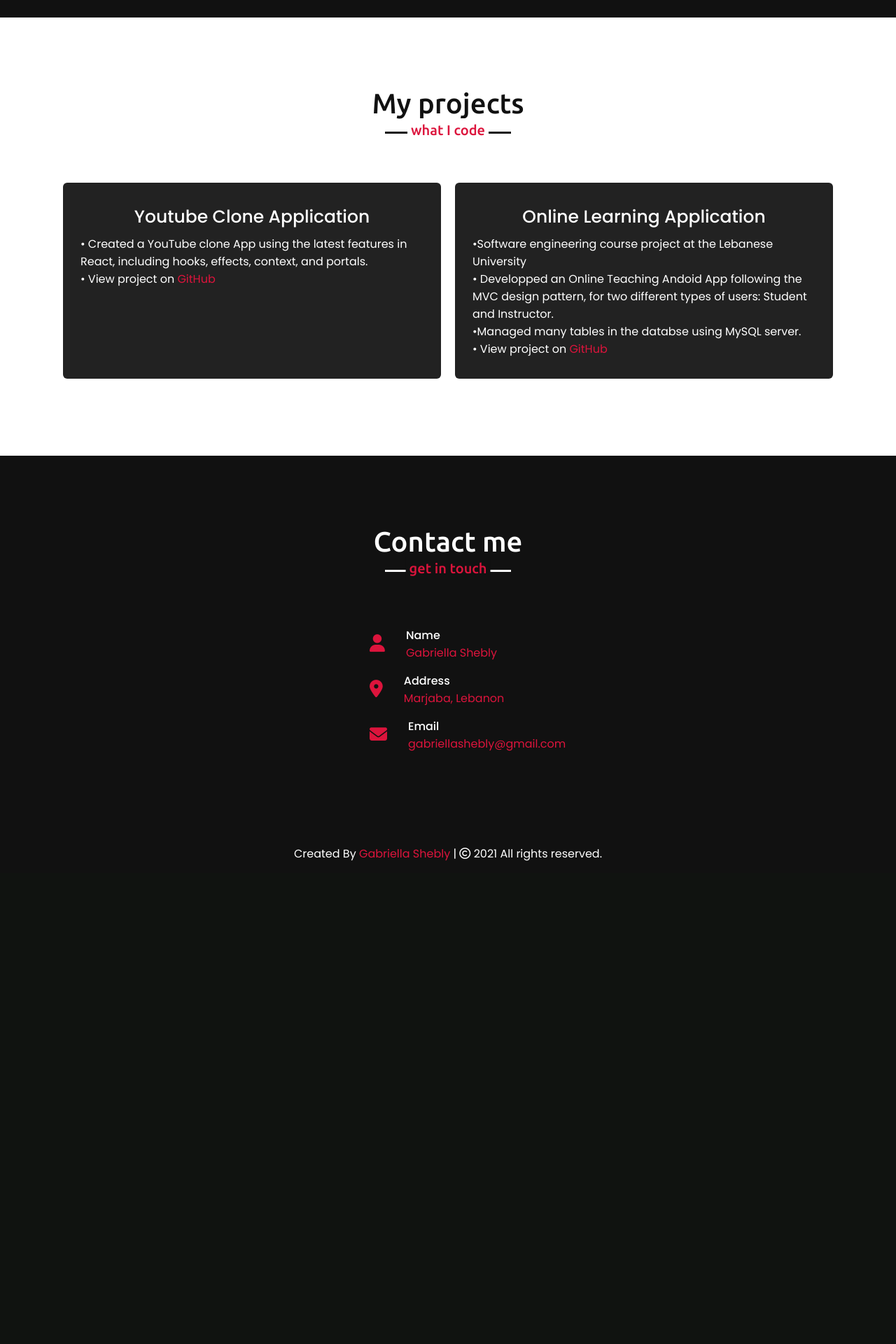
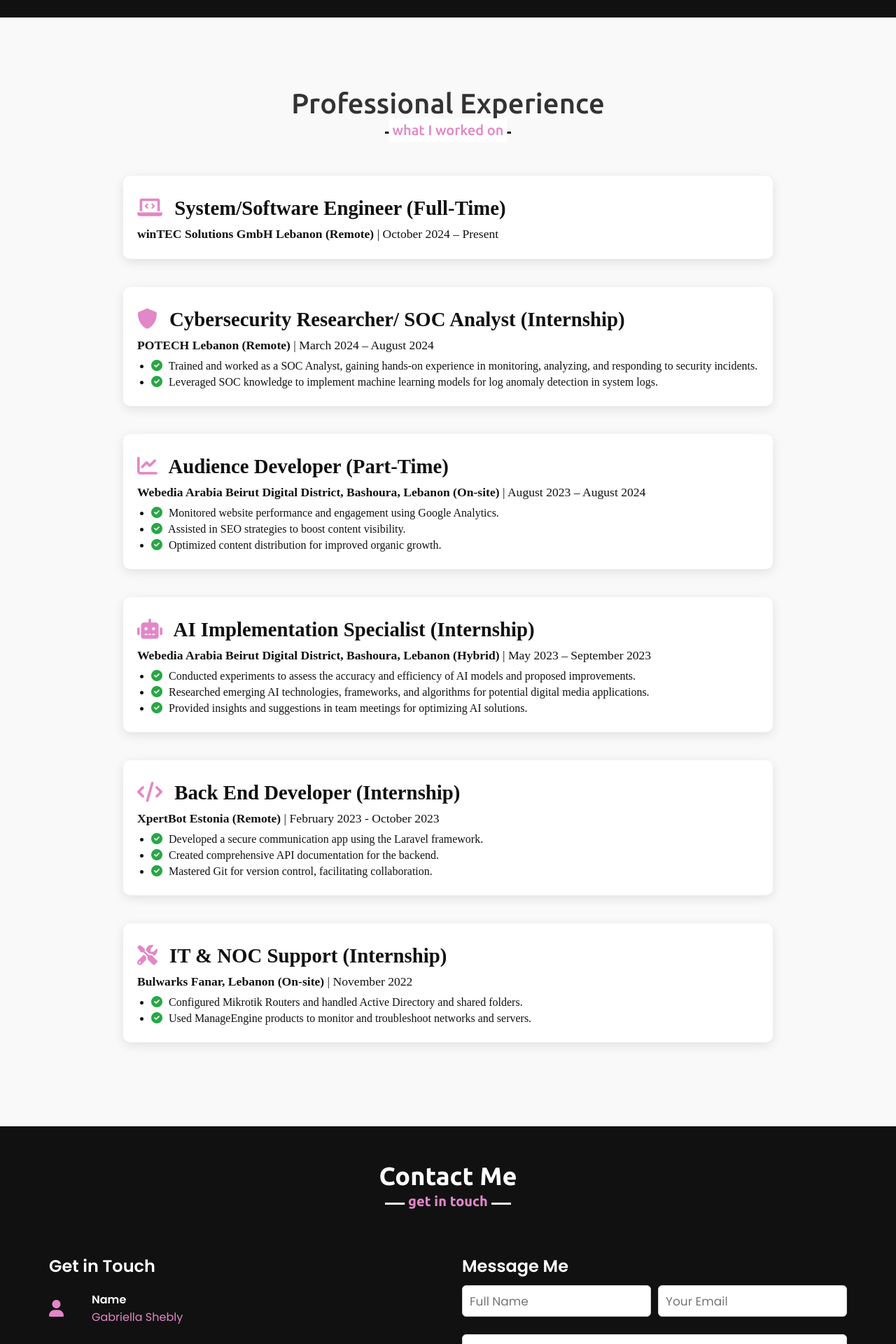
Before and after one commit to gabriellash/portfolio, a PHP site: page / in a window 1280 px wide. Shown: the part 1840-3760 px from the top of the page at 70% size. Before the commit the page ends 3070 px from the top, so only its background shows below. Run offline with PHP 8.4, Linux system fonts and the light colour scheme; some libraries are stand-ins or nearby versions.

Commit message:
updated portfolio

```diff
--- a/index.html
+++ b/index.html
@@ -9,6 +9,9 @@
     <script src="https://kit.fontawesome.com/a076d05399.js" ></script>
     <script src="https://code.jquery.com/jquery-3.5.1.min.js"></script>
     <script src="https://cdnjs.cloudflare.com/ajax/libs/typed.js/2.0.12/typed.min.js"></script>
+    <!-- Add this line in the <head> section of your HTML to include Font Awesome -->
+    <link rel="stylesheet" href="https://cdnjs.cloudflare.com/ajax/libs/font-awesome/6.0.0-beta3/css/all.min.css">
+
 
 </head>
 <body>
@@ -22,6 +25,7 @@
                 <li><a href="#home" class="menu-btn">Home</a></li>
                 <li><a href="#about" class="menu-btn" >About</a></li>
                 <li><a href="#skills" class="menu-btn">Skills</a></li>
+                <li><a href="#project" class="menu-btn">Experience</a></li>
                 <li><a href="#project" class="menu-btn">Projects</a></li>
                 <li><a href="#contact" class="menu-btn">Contact</a></li>
             </ul>
@@ -88,7 +92,72 @@
         </div>
     </section>
 
-    <section class="project" id="project">
+    <section class="experience" id="experience">
+        <div class="max-width">
+            <h2 class="title">Professional Experience</h2>
+            <div class="experience-content">
+
+                <div class="job">
+                    <h3><i class="fas fa-laptop-code"></i> System/Software Engineer (Full-Time)</h3>
+                    <p><strong>winTEC Solutions GmbH Lebanon (Remote)</strong> | October 2024 – Present</p>
+                </div>
+
+                <div class="job">
+                    <h3><i class="fas fa-shield-alt"></i> Cybersecurity Researcher/ SOC Analyst (Internship)</h3>
+                    <p><strong>POTECH Lebanon (Remote)</strong> | March 2024 – August 2024</p>
+                    <ul>
+                        <li><i class="fas fa-check-circle"></i> Trained and worked as a SOC Analyst, gaining hands-on experience in monitoring, analyzing, and responding to security incidents.</li>
+                        <li><i class="fas fa-check-circle"></i> Leveraged SOC knowledge to implement machine learning models for log anomaly detection in system logs.</li>
+                    </ul>
+                </div>
+
+                <div class="job">
+                    <h3><i class="fas fa-chart-line"></i> Audience Developer (Part-Time)</h3>
+                    <p><strong>Webedia Arabia Beirut Digital District, Bashoura, Lebanon (On-site)</strong> | August 2023 – August 2024</p>
+                    <ul>
+                        <li><i class="fas fa-check-circle"></i> Monitored website performance and engagement using Google Analytics.</li>
+                        <li><i class="fas fa-check-circle"></i> Assisted in SEO strategies to boost content visibility.</li>
+                        <li><i class="fas fa-check-circle"></i> Optimized content distribution for improved organic growth.</li>
+                    </ul>
+                </div>
+
+                <div class="job">
+                    <h3><i class="fas fa-robot"></i> AI Implementation Specialist (Internship)</h3>
+                    <p><strong>Webedia Arabia Beirut Digital District, Bashoura, Lebanon (Hybrid)</strong> | May 2023 – September 2023</p>
+                    <ul>
+                        <li><i class="fas fa-check-circle"></i> Conducted experiments to assess the accuracy and efficiency of AI models and proposed improvements.</li>
+                        <li><i class="fas fa-check-circle"></i> Researched emerging AI technologies, frameworks, and algorithms for potential digital media applications.</li>
+                        <li><i class="fas fa-check-circle"></i> Provided insights and suggestions in team meetings for optimizing AI solutions.</li>
+                    </ul>
+                </div>
+
+                <div class="job">
+                    <h3><i class="fas fa-code"></i> Back End Developer (Internship)</h3>
+                    <p><strong>XpertBot Estonia (Remote)</strong> | February 2023 - October 2023</p>
+                    <ul>
+                        <li><i class="fas fa-check-circle"></i> Developed a secure communication app using the Laravel framework.</li>
+                        <li><i class="fas fa-check-circle"></i> Created comprehensive API documentation for the backend.</li>
+                        <li><i class="fas fa-check-circle"></i> Mastered Git for version control, facilitating collaboration.</li>
+                    </ul>
+                </div>
+
+                <div class="job">
+                    <h3><i class="fas fa-tools"></i> IT & NOC Support (Internship)</h3>
+                    <p><strong>Bulwarks Fanar, Lebanon (On-site)</strong> | November 2022</p>
+                    <ul>
+                        <li><i class="fas fa-check-circle"></i> Configured Mikrotik Routers and handled Active Directory and shared folders.</li>
+                        <li><i class="fas fa-check-circle"></i> Used ManageEngine products to monitor and troubleshoot networks and servers.</li>
+                    </ul>
+                </div>
+
+            </div>
+        </div>
+    </section>
+
+
+
+
+    <!-- <section class="project" id="project">
         <div class="max-width">
             <h2 class="title">My projects</h2>
             <div class="project-content">
@@ -114,73 +183,72 @@
 
             </div>
         </div>
-    </section>
+    </section> -->
 
-    <section class="contact" id="contact">
-        <div class="max-width">
-            <h2 class="title"> Contact me</h2>
-            <div class="contact-content">
-                <div class="column left">
-                   <!--  <div class="text">Get in Touch</div>  -->
+    <section class="contact" id="contact" style="padding: 50px 0;">
+        <div class="max-width" style="max-width: 1200px; margin: 0 auto; padding: 0 20px;">
+            <h2 class="title" style="text-align: center; font-size: 36px; font-weight: 600;">Contact Me</h2>
+            <div class="contact-content" style="display: flex; justify-content: space-between; align-items: flex-start; flex-wrap: wrap; gap: 20px;">
+                <div class="column left" style="flex: 1; min-width: 300px; margin: 10px;">
+                    <div class="text" style="font-size: 24px; font-weight: 600; margin-bottom: 10px;">Get in Touch</div>
                     <div class="icons">
-
-                        <div class="row">
-                            <i class="fas fa-user"></i>
-                            <div class="info">
-                                <div class="head">Name</div>
+                        <div class="row" style="display: flex; align-items: center; margin-bottom: 10px;">
+                            <i class="fas fa-user" style="font-size: 24px; margin-right: 10px;"></i>
+                            <div class="info" style="display: flex; flex-direction: column;">
+                                <div class="head" style="font-weight: 600;">Name</div>
                                 <div class="sub-title">Gabriella Shebly</div>
                             </div>
                         </div>
 
-                        <div class="row">
-                            <i class="fas fa-map-marker-alt"></i>
-                            <div class="info">
-                                <div class="head">Address</div>
-                                <div class="sub-title">Marjaba, Lebanon </div>
-                            </div>
-                        </div>
-                        <div class="row">
-                            <i class="fas fa-envelope"></i>
-                            <div class="info">
-                                <div class="head">Email</div>
-                                <div class="sub-title">gabriellashebly@gmail.com </div>
+                        <div class="row" style="display: flex; align-items: center; margin-bottom: 10px;">
+                            <i class="fas fa-map-marker-alt" style="font-size: 24px; margin-right: 10px;"></i>
+                            <div class="info" style="display: flex; flex-direction: column;">
+                                <div class="head" style="font-weight: 600;">Address</div>
+                                <div class="sub-title">Germany</div>
                             </div>
                         </div>
 
+                        <div class="row" style="display: flex; align-items: center; margin-bottom: 10px;">
+                            <i class="fas fa-envelope" style="font-size: 24px; margin-right: 10px;"></i>
+                            <div class="info" style="display: flex; flex-direction: column;">
+                                <div class="head" style="font-weight: 600;">Email</div>
+                                <div class="sub-title">gabriellashebly@gmail.com</div>
+                            </div>
+                        </div>
                     </div>
                 </div>
-            <!--      <div class="column right">
-                  <div class="text">Message me</div>
 
-                   <form action="contactform.php" method="post" >
-                        <div class="fields">
-                            <div class="field name">
-                                <input type="text" name="name" placeholder="Full name">
+                <div class="column right" style="flex: 1; min-width: 300px; margin: 10px;">
+                    <div class="text" style="font-size: 24px; font-weight: 600; margin-bottom: 10px;">Message Me</div>
+                    <!-- Updated Form with Formspree Integration -->
+                    <form action="https://formspree.io/f/mqakkedd" method="POST">
+                        <div class="fields" style="display: flex; justify-content: space-between;">
+                            <div class="field name" style="flex: 1; margin-right: 10px;">
+                                <input type="text" name="name" placeholder="Full Name" required style="width: 100%; padding: 10px;">
                             </div>
-                            <div class="field email">
-                                <input type="email" name="mail" placeholder="Your e-mail">
+                            <div class="field email" style="flex: 1;">
+                                <input type="email" name="email" placeholder="Your Email" required style="width: 100%; padding: 10px;">
                             </div>
                         </div>
-                        <div class="field ">
-                            <input type="text" name="subject" placeholder="Subject">
+                        <div class="field" style="margin-top: 10px;">
+                            <input type="text" name="subject" placeholder="Subject" required style="width: 100%; padding: 10px;">
                         </div>
-                        <div class="field textarea">
-                            <textarea name="message" placeholder="Message.." cols="30" rows="10"></textarea>
+                        <div class="field textarea" style="margin-top: 10px;">
+                            <textarea name="message" placeholder="Message.." cols="30" rows="10" required style="width: 100%; padding: 10px;"></textarea>
                         </div>
-                        <div class="button">
-                            <button type="submit" name="submit" > Send Message</button>
+                        <div class="button" style="margin-top: 5px;">
+                            <button type="submit" style="border: none; cursor: pointer;">Send Message</button>
                         </div>
                     </form>
-
                 </div>
-                -->
             </div>
         </div>
     </section>
 
 
+
     <footer>
-        <span>Created By <span style="color:crimson" >Gabriella Shebly </span>  | <span class="far fa-copyright"></span> 2021 All rights reserved.</span>
+        <span>Created By <span style="color:#e287c7" >Gabriella Shebly </span>  | <span class="far fa-copyright"></span> 2024 All rights reserved.</span>
     </footer>
 
     <script src="script.js"></script>
--- /dev/null
+++ b/info.php
@@ -0,0 +1,3 @@
+<?php
+phpinfo();
+?>
--- a/style.css
+++ b/style.css
@@ -126,7 +126,7 @@ section .title::after{
     bottom:-12px;
     left: 50%;
     font-size: 20px;
-    color: crimson;
+    color: #e287c7;
     padding:5px;
     background: #fff;
     transform:translate(-50%);
@@ -358,7 +358,7 @@ section{
 
 .project .project-content .card a{
     text-decoration: none;
-    color: crimson;
+    color: #e287c7;
 }
 .project .project-content .card:hover a{
     text-decoration: none;
@@ -410,7 +410,7 @@ section{
 }
 .contact .contact-content .row i{
     font-size: 25px;
-    color: crimson;
+    color: #e287c7;
 }
 
 .contact .contact-content .row .info .head{
@@ -418,7 +418,7 @@ section{
 }
 .contact .contact-content .row .info .sub-title
 {
-    color: crimson;
+    color: #e287c7;
 }
 .contact .right form .fields{
     display: flex;
@@ -620,3 +620,81 @@ footer{
         font-size: 27px;
     }
 }
+
+/* Experience Section Styles */
+#experience {
+    color: #111; /* Text color */
+    background: #f9f9f9; /* Slightly lighter background color */
+    padding: 100px 0; /* Padding for top and bottom */
+}
+
+#experience .max-width {
+    max-width: 1200px; /* Maximum width of the container */
+    margin: 0 auto; /* Center the container */
+    padding: 0 20px; /* Padding for left and right */
+}
+
+#experience .title {
+    text-align: center; /* Center the title */
+    font-size: 2.5em; /* Font size for the title */
+    margin-bottom: 40px; /* Space below the title */
+    color: #333; /* Darker color for the title */
+}
+
+#experience .title::after{
+    content: "what I worked on";
+    background-color: #fff;
+}
+
+#experience .experience-content {
+    display: flex;
+    flex-direction: column; /* Stack experience entries vertically */
+    align-items: center; /* Center the entries */
+    margin: 0 auto; /* Center the container */
+}
+
+#experience .job {
+    width: 80%; /* Width of the experience cards */
+    background: #fff; /* White background for the job entries */
+    border-radius: 10px; /* Rounded corners */
+    padding: 20px; /* Padding inside the job entry */
+    margin: 20px 0; /* Margin between job entries */
+    box-shadow: 0 4px 15px rgba(0, 0, 0, 0.1); /* Subtle shadow for depth */
+    transition: transform 0.3s ease, box-shadow 0.3s ease; /* Smooth transition */
+    position: relative; /* Position for icons */
+}
+
+#experience .job:hover {
+    transform: translateY(-5px); /* Lift effect on hover */
+    box-shadow: 0 8px 20px rgba(0, 0, 0, 0.2); /* Enhanced shadow on hover */
+}
+
+#experience .job h3 {
+    font-size: 1.8em; /* Font size for job title */
+    margin: 10px 0; /* Space around job title */
+}
+
+#experience .job h3 i {
+    margin-right: 10px; /* Space between icon and title */
+    color: #e287c7; /* Color for the icons */
+}
+
+#experience .job p {
+    font-size: 1.1em; /* Font size for job details */
+    margin: 5px 0; /* Space around job details */
+}
+
+#experience .job ul {
+    margin: 10px 0 0; /* Space above the list */
+    padding-left: 20px; /* Indent the list */
+}
+
+#experience .job li {
+    margin: 5px 0; /* Space between list items */
+    font-size: 1em; /* Font size for list items */
+}
+
+#experience .job li i {
+    margin-right: 5px; /* Space between icon and list item text */
+    color: #28a745; /* Color for check icons */
+}
```
Also changed, not shown: other parts of style.css (+18 -18 lines), contactform.php (+25 -13 lines).
